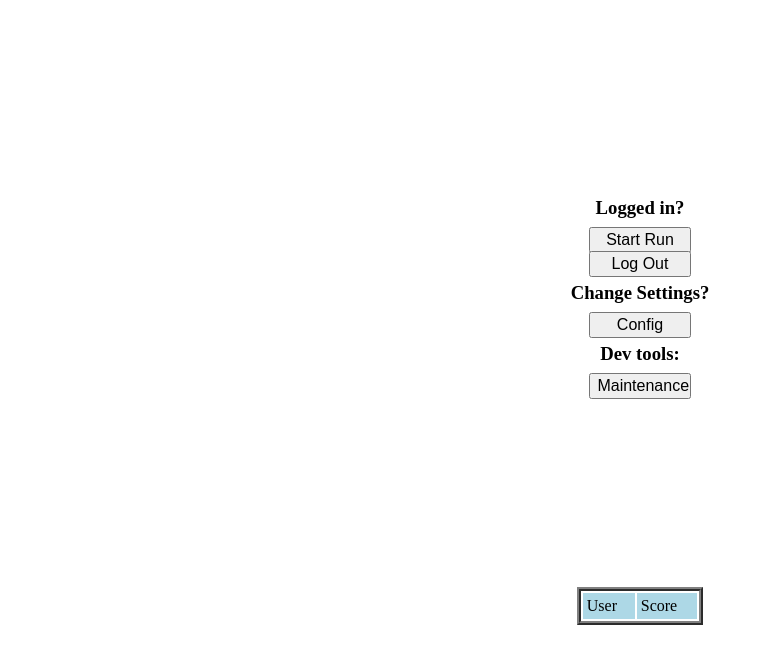
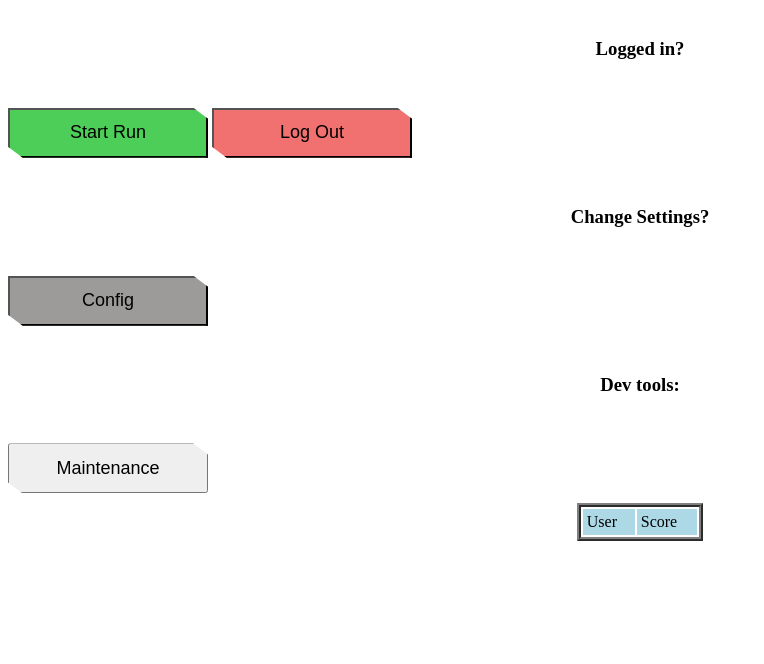
Before and after one commit to CardboardGage/puzzlemaster, a PHP site: page /index.php in a window 1280 px wide. Shown: the top 664 px of the page, without its empty margins (0-764 px from the left). Run offline with PHP 8.4, Linux system fonts and the light colour scheme; the visitor is signed in with stand-in values (Sample User, id 1); data comes from the database, SQL or seed files in the repository; data that the repository does not hold is empty.

Commit message:
Made buttons like planned style, centered stuff

```diff
--- a/css/mainMenu.css
+++ b/css/mainMenu.css
@@ -3,19 +3,57 @@ h1 {
     text-align: center;
 }
 
-.buttons {
+.columns {
     display: grid;
+    grid-template-columns: 1fr 1fr;
     margin: 0 auto;
-    width: 20%;
+    width: 500px;
     margin-top: 15%;
+}
+
+#startBtn, #loginBtn, #logoutBtn, #configBtn, #maintBtn {
+    clip-path: polygon(0 0, 92.66% 0, 100% 22%, 100% 100%, 7.33% 100%, 0 78%);
+    margin-top: 10px;
+    margin-bottom: 10px;
+}
+#startBtn {
+    background-color: rgba(0, 186, 19, .7);
+}
+
+#loginBtn {
+    background-color: rgba(44, 137, 230, .7);
+}
+
+#logoutBtn {
+    background-color: rgba(235, 52, 52, .7);
+}
+
+#configBtn {
+    background-color: rgba(115, 113, 112, .7);
+}
+
+#startBtn:hover, .seedSave:hover {
+    background-color: rgba(0, 186, 19, 1);
+}
+
+#loginBtn:hover {
+    background-color: rgba(44, 137, 230, 1);
+}
+
+#logoutBtn:hover, #backBtn:hover {
+    background-color: rgba(235, 52, 52, 1);
+}
+
+#configBtn:hover {
+    background-color: rgba(115, 113, 112, 1);
 }
 
 button, .formBtn {
     text-align: center;
-    height: 110%;
-    width: 40%;
+    height: 50px;
+    width: 200px;
     margin: auto;
-    font-size: medium;
+    font-size: large;
 }
 
 h3 {
```
Also changed, not shown: other parts of css/mainMenu.css (+17 -17 lines).
